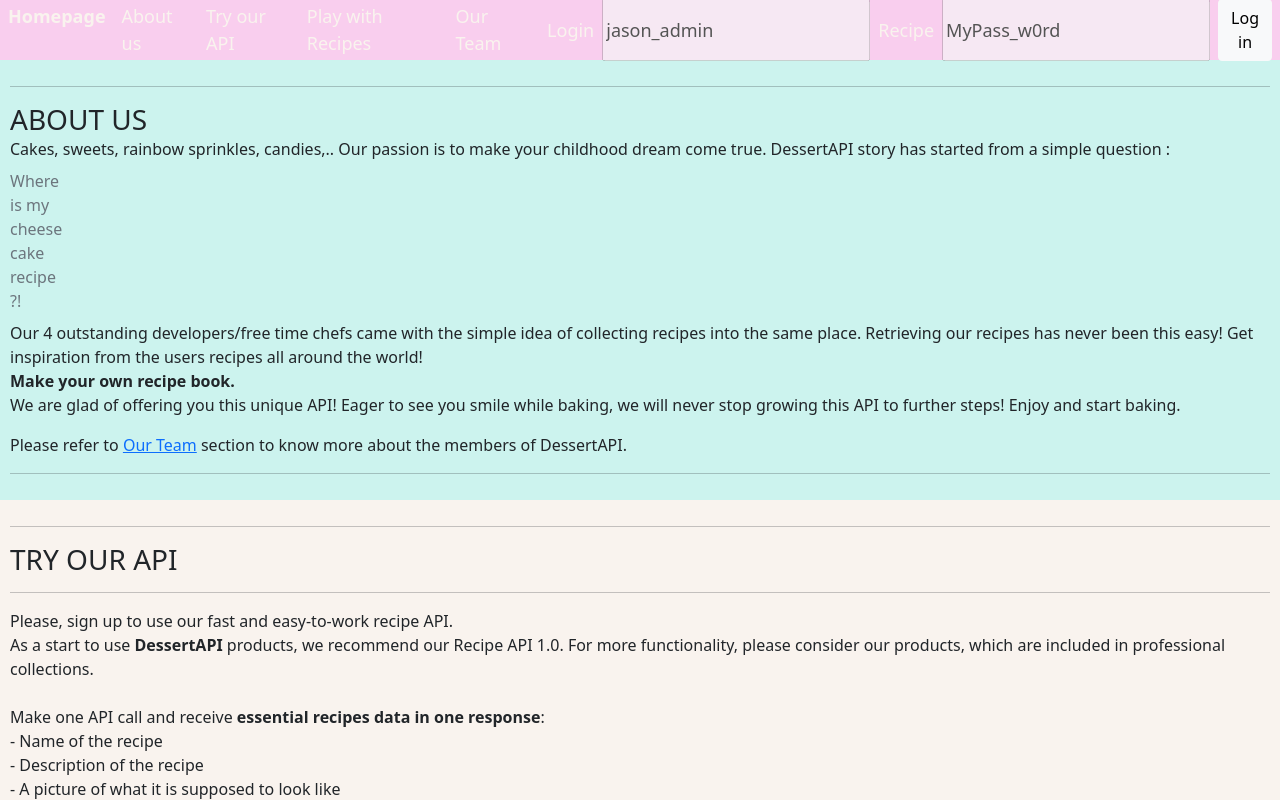
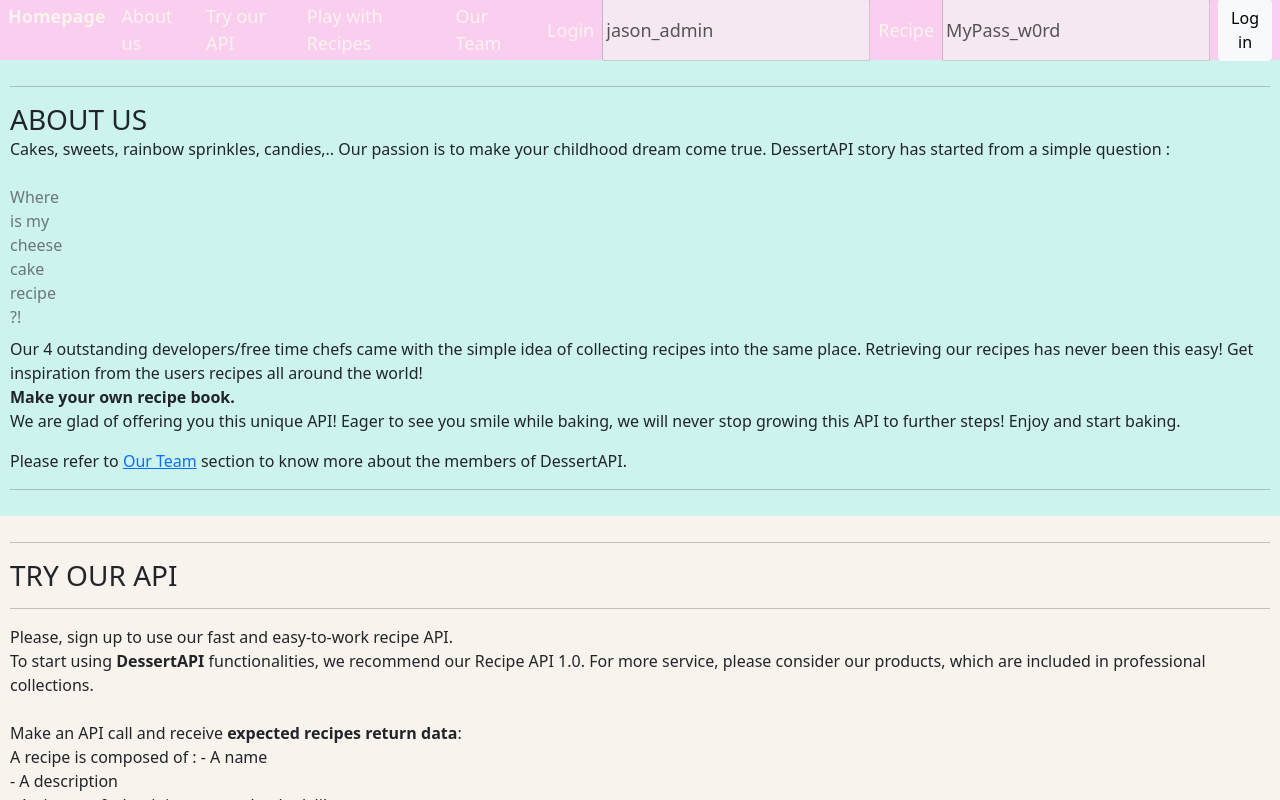
Before and after one commit to MM12300/CSHARP-front, an Angular app in the folder front-api/: page / in a window 1280 px wide. Shown: the top 800 px of the page. Built offline with nearby package versions, Linux system fonts and the light colour scheme; no server answers.

Commit message:
about us and api completion

```diff
--- a/front-api/src/app/home/home.component.html
+++ b/front-api/src/app/home/home.component.html
@@ -4,8 +4,9 @@
   <h3>ABOUT US</h3>
   <p>
     Cakes, sweets, rainbow sprinkles, candies,.. Our passion is to make your childhood dream come true.
-    DessertAPI story has started from a simple question : <caption>Where is my cheese cake recipe ?!</caption>
-    Our 4 outstanding developers/free time chefs came with the simple idea of collecting recipes into the same place.
+    DessertAPI story has started from a simple question :
+  </p><caption>Where is my cheese cake recipe ?!</caption>
+  <p>Our 4 outstanding developers/free time chefs came with the simple idea of collecting recipes into the same place.
     Retrieving our recipes has never been this easy!
     Get inspiration from the users recipes all around the world!
     <br><strong>Make your own recipe book.</strong><br>
@@ -22,28 +23,30 @@
   <h3>TRY OUR API</h3>
   <hr>
   <p>Please, sign up to use our fast and easy-to-work recipe API.<br>
-    As a start to use <strong>DessertAPI</strong> products, we recommend our Recipe API 1.0. For more functionality, please consider our products, which are included in professional collections.<br><br>
+    To start using <strong>DessertAPI</strong> functionalities, we recommend our Recipe API 1.0. For more service, please consider our products, which are included in professional collections.<br><br>
 
-    Make one API call and receive <strong>essential recipes data in one response</strong>:<br>
+    Make an API call and receive <strong>expected recipes return data</strong>:<br>
 
-    - Name of the recipe<br>
-    - Description of the recipe<br>
+    <span>A recipe is composed of :</span>
+    - A name<br>
+    - A description<br>
     - A picture of what it is supposed to look like<br>
-    - Ingredients needed<br>
-    - Difficulty of the recipe<br>
-    - Duration of this cooking<br>
-    - Score from others cookers<br>
-    - Budget<br>
-    - Anf of course, different steps to realize the recipe !<br><br>
+    - A list of all the ingredients needed<br>
+    - The difficulty of the recipe<br>
+    - The duration<br>
+    - The score from the others bakers<br>
+    - The estimated budget<br>
+    - And of course, different steps to realize the recipe !<br><br>
 
+    <span>About the API:</span>
     - A query is used to retrieve all recipes.<br>
-    - Another will show you the details of a particular recipe (by clicking on it)<br>
+    - Another query will show you the details of a particular recipe (by clicking on it)<br>
     - Clicking on the cross next to the recipe will invoke the recipe deletion request <br>
-    - Connect using the login form in order to be able to add a new recipe<br>
+    - Connect using the login form in order to add a new recipe<br>
     - There is only one administrator role (requested in order to add or update a recipe)<br>
-    - Finally, use the form, enter a new recipe to add (the add request will be called)<br><br>
+    - Finally, use the form, insert a new recipe informations and steps then press the button 'Create Recipe' to add the new created recipe into your book(the add request will be called)<br><br>
 
-    You can read with Swagger the <strong><a target="_blank" href="https://recipebackend.azurewebsites.net/swagger">How it works</a></strong> and enjoy using our powerful recipe API right now.<br><br>
+    You can check <strong><a target="_blank" href="https://recipebackend.azurewebsites.net/swagger">How it works</a></strong> with Swagger and enjoy using our powerful recipe API right now.<br><br>
 
     Read more about this API and subscription plan in the FAQ.</p>
 </section>
```
